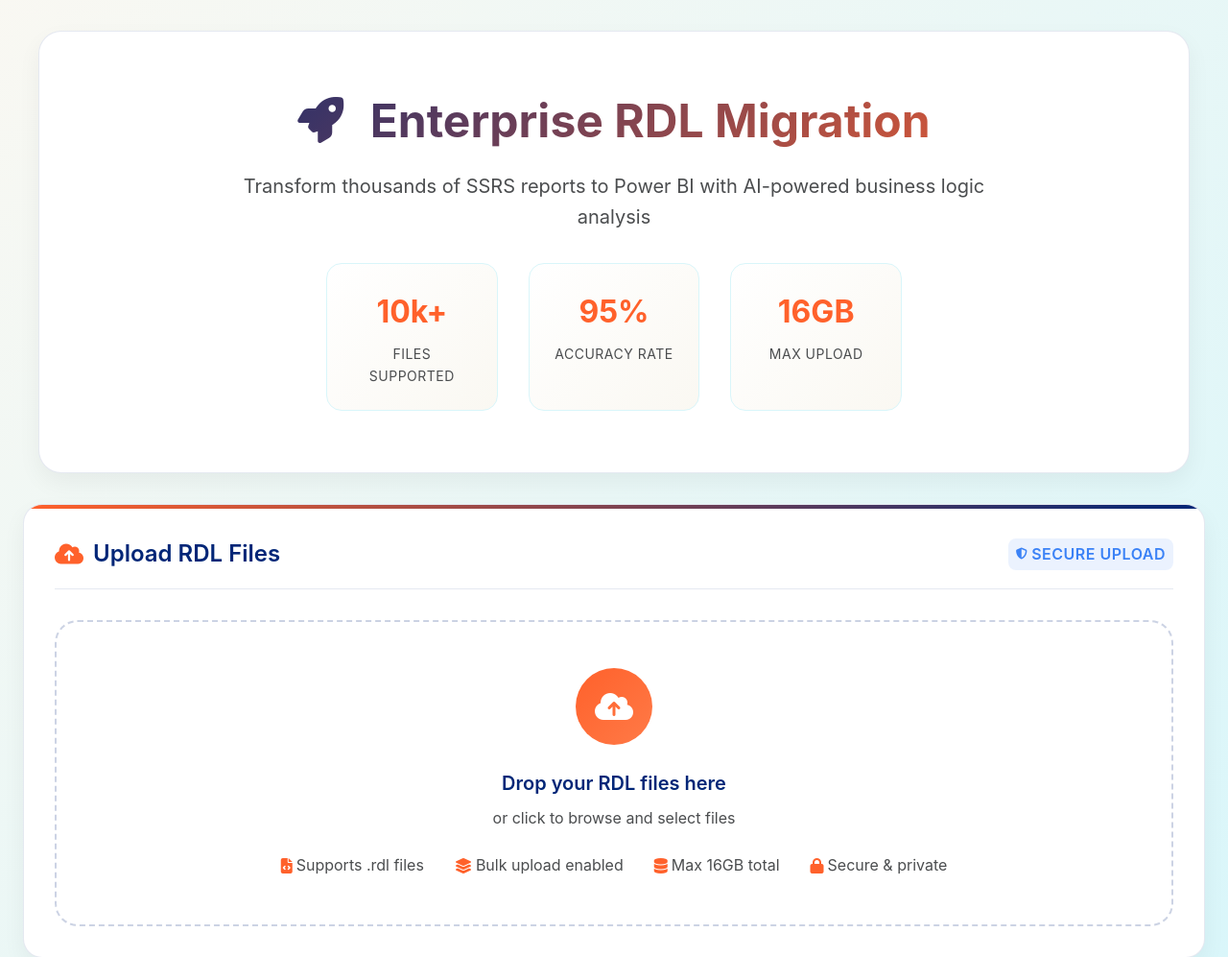
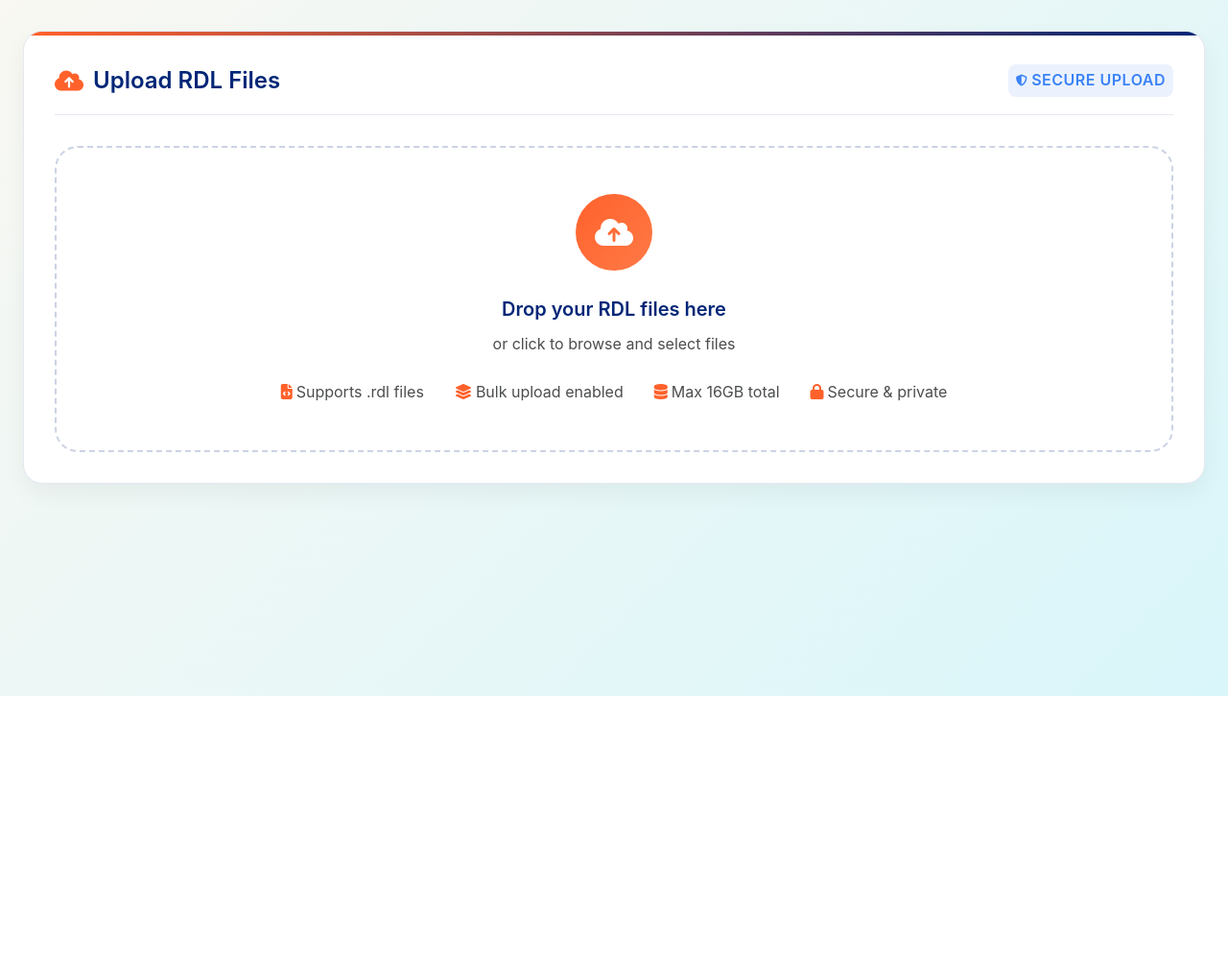
Before and after one commit to sandeepreddygantla/ssrstopowerbi, a Flask app: template templates/migration-embedded.html in a window 1280 px wide. Shown: the part 75-1072 px from the top of the page at 96% size. After the commit the page ends 800 px from the top, so only its background shows below. Run offline with Flask 3, Linux system fonts and the light colour scheme; the template is opened without the code that fills it, so the values that code supplies are empty; some libraries are stand-ins or nearby versions.

Commit message:
Update README and settings for increased max upload size; remove hero section from migration page

```diff
--- a/src/config/settings.py
+++ b/src/config/settings.py
@@ -16,7 +16,7 @@
 
         # Flask configuration
         self.SECRET_KEY = os.getenv('SECRET_KEY', 'rdl-migration-secret-key-2025')
-        self.MAX_CONTENT_LENGTH = 500 * 1024 * 1024  # 500MB max upload
+        self.MAX_CONTENT_LENGTH = 16 * 1024 * 1024 * 1024  # 16GB max upload
 
         # Directory configuration
         self.BASE_DIR = Path(__file__).parent
--- a/templates/migration-embedded.html
+++ b/templates/migration-embedded.html
@@ -887,31 +887,7 @@
 
     <div class="container mx-auto px-6">
         <!-- Hero Section -->
-        <section class="hero-section">
-            <h1 class="hero-title">
-                <i class="fas fa-rocket" style="color: var(--primary-orange); margin-right: 1rem;"></i>
-                Enterprise RDL Migration
-            </h1>
-            <p class="hero-subtitle">
-                Transform thousands of SSRS reports to Power BI with AI-powered business logic analysis
-            </p>
-
-            <!-- Quick Stats -->
-            <div class="grid grid-3" style="max-width: 600px; margin: 0 auto;">
-                <div class="stat-card text-center">
-                    <div style="font-size: 2rem; font-weight: 700; color: var(--primary-orange); margin-bottom: 0.5rem;">10k+</div>
-                    <div style="font-size: 0.875rem; color: var(--dark-gray); text-transform: uppercase; letter-spacing: 0.5px;">Files Supported</div>
-                </div>
-                <div class="stat-card text-center">
-                    <div style="font-size: 2rem; font-weight: 700; color: var(--primary-orange); margin-bottom: 0.5rem;">95%</div>
-                    <div style="font-size: 0.875rem; color: var(--dark-gray); text-transform: uppercase; letter-spacing: 0.5px;">Accuracy Rate</div>
-                </div>
-                <div class="stat-card text-center">
-                    <div style="font-size: 2rem; font-weight: 700; color: var(--primary-orange); margin-bottom: 0.5rem;">16GB</div>
-                    <div style="font-size: 0.875rem; color: var(--dark-gray); text-transform: uppercase; letter-spacing: 0.5px;">Max Upload</div>
-                </div>
-            </div>
-        </section>
+
 
         <!-- Upload Section -->
         <section class="upload-section">
```
Also changed, not shown: README.md.
